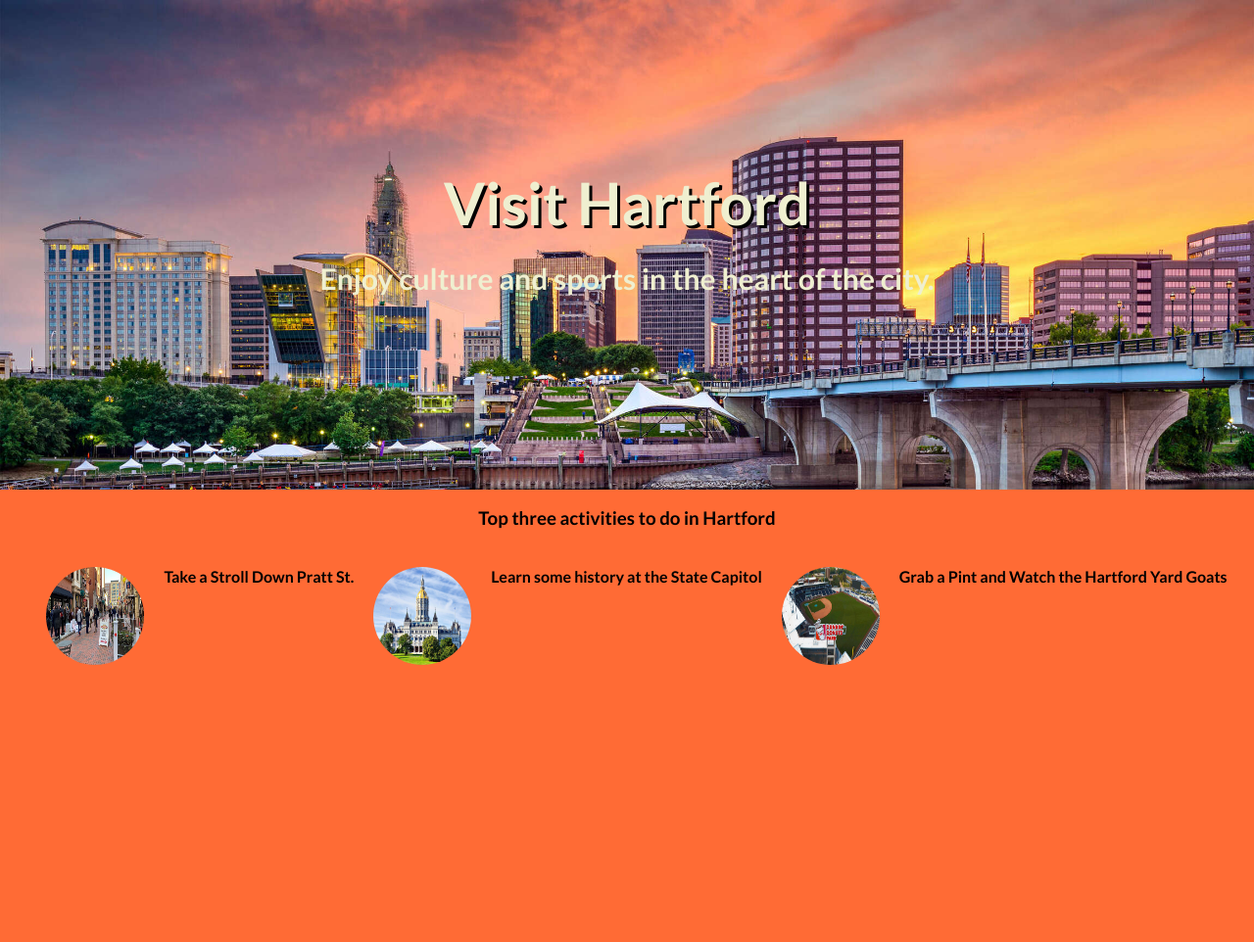
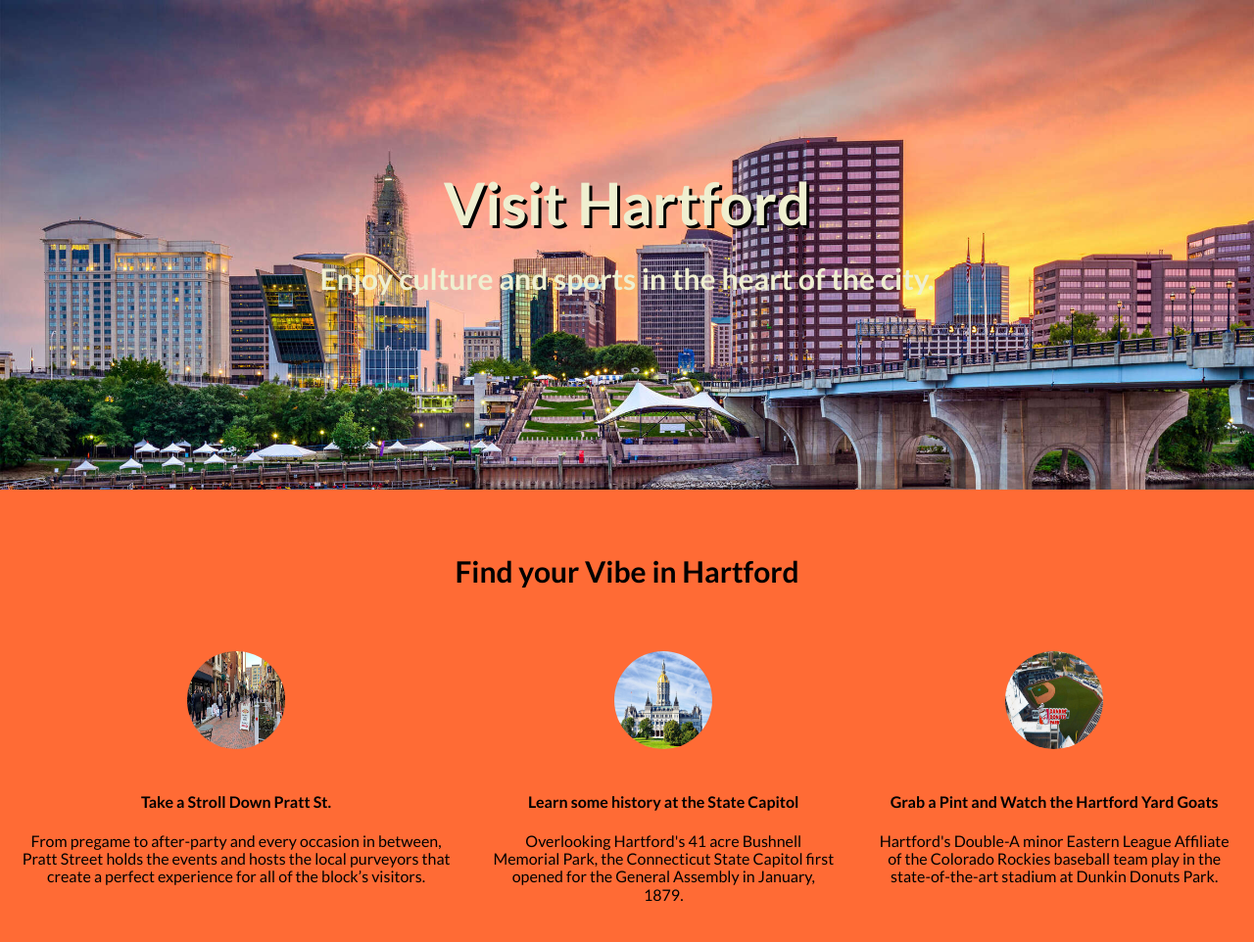
Before and after one commit to JessVarghese/hometown_website, a website built with Vite: page index.html in a window 1280 px wide. Shown: the top 962 px of the page at 98% size. Built offline with nearby package versions, Linux system fonts and the light colour scheme.

Commit message:
updated activities title and image description padding

```diff
--- a/index.html
+++ b/index.html
@@ -18,16 +18,29 @@
         <!-- ACTIVITIES SECTION -->
         <div class="activities-section">
             <div>
-                <h3>Top three activities to do in Hartford</h3>
+                <h2>Find your Vibe in Hartford</h2>
             </div>
+
             <div class="act-titles">
+                    <div class="act-container">
+                        <img class="act-img" src="images/pratt-street.webp">
+                        <h4>Take a Stroll Down Pratt St.</h4>
+                        <p>From pregame to after-party and every occasion in between, Pratt Street holds the events and hosts the local purveyors that create a perfect experience for all of the block’s visitors.</p>
+                    </div>
 
-                    <img class="act-img" src="images/pratt-street.webp">
-                    <h4>Take a Stroll Down Pratt St.</h4>
+
+                  <div class="act-container">
                     <img class="act-img" src="images/ct-state-capitol.jpeg">
                     <h4>Learn some history at the State Capitol</h4>
-                    <img class="act-img" src="images/dnk_baseball.jpeg">
-                    <h4>Grab a Pint and Watch the Hartford Yard Goats</h4>
+                    <p>Overlooking Hartford's 41 acre Bushnell Memorial Park, the Connecticut State Capitol first opened for the General Assembly in January, 1879.</p>
+                  </div>
+
+                    <div class="act-container">
+                        <img class="act-img" src="images/dnk_baseball.jpeg">
+                        <h4>Grab a Pint and Watch the Hartford Yard Goats</h4>
+                        <p>Hartford's Double-A minor Eastern League Affiliate of the Colorado Rockies baseball team play in the state-of-the-art stadium at Dunkin Donuts Park.</p>
+                    </div>
+
             </div>
 
         </div>
--- a/styles.css
+++ b/styles.css
@@ -45,6 +45,11 @@ h2 {
     font-size: 30px;
 }
 
+h3 {
+    text-align: center;
+}
+
+
 
 /* ACTIVITIES SECTION */
 
@@ -53,7 +58,7 @@ h2 {
     height: 500px;
     display: flex;
     flex-direction: column;
-    align-items: center;
+    justify-content: center;
 
 }
 
@@ -69,8 +74,13 @@ h2 {
 }
 
 .act-titles {
- display: flex;
- flex-direction: row;
- justify-content: space-around;
+display: flex;
+justify-content: center;
+
 
 }
+
+.act-container {
+    padding: 20px 20px;
+
+}
```
